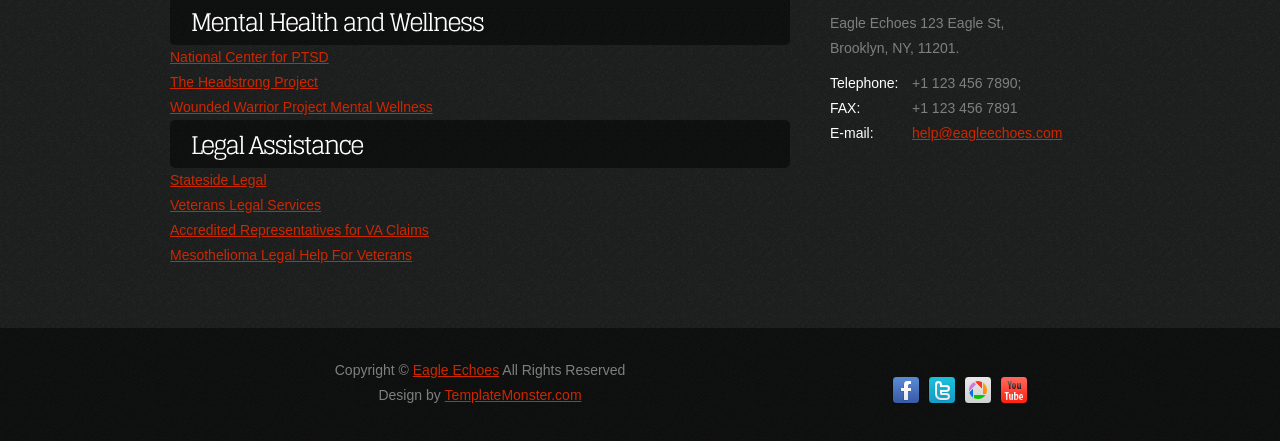
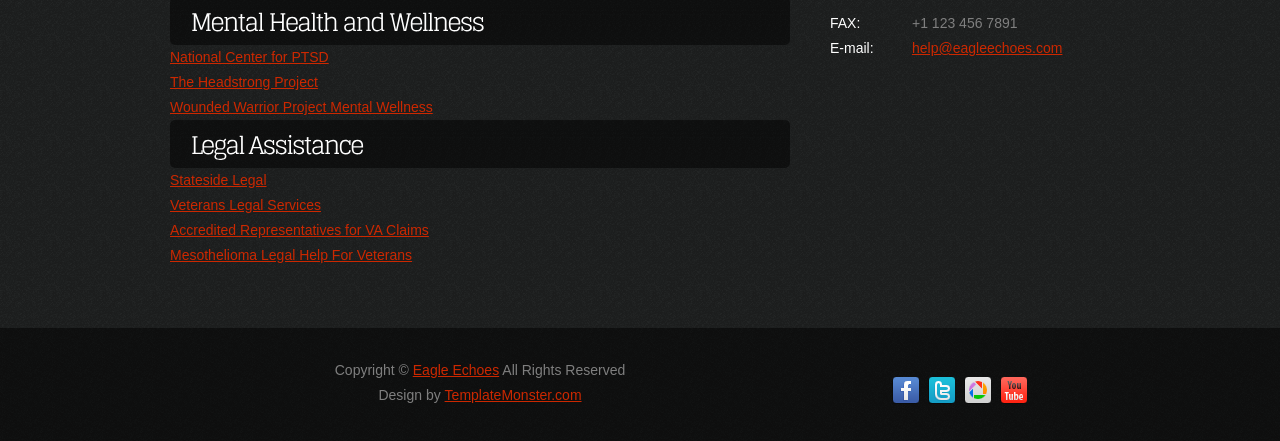
Before and after one commit to eagleechoes/eagleechoes.github.io, a plain HTML site: page resources.html in a window 1280 px wide. Shown: the part 1488-1929 px from the top of the page. Drawn offline with Linux system fonts and the light colour scheme.

Commit message:
Update resources.html

```diff
--- a/resources.html
+++ b/resources.html
@@ -153,9 +153,6 @@
                 <iframe width="260" height="180" src="http://maps.google.com/maps?f=q&amp;source=s_q&amp;hl=en&amp;geocode=&amp;q=Brooklyn,+New+York,+NY,+United+States&amp;aq=0&amp;sll=37.0625,-95.677068&amp;sspn=61.282355,146.513672&amp;ie=UTF8&amp;hq=&amp;hnear=Brooklyn,+Kings,+New+York&amp;ll=40.649974,-73.950005&amp;spn=0.01628,0.025663&amp;z=14&amp;iwloc=A&amp;output=embed"></iframe>
               </figure>
               <dl>
-                <dt class="prev-indent-bot">Eagle Echoes 123 Eagle St,<br>
-                  Brooklyn, NY, 11201.</dt>
-                <dd><span>Telephone:</span> +1 123 456 7890;</dd>
                 <dd><span>FAX:</span> +1 123 456 7891</dd>
                 <dd><span>E-mail:</span> <a href="mailto:help@eagleechoes.cog">help@eagleechoes.com</a></dd>
               </dl>
```
